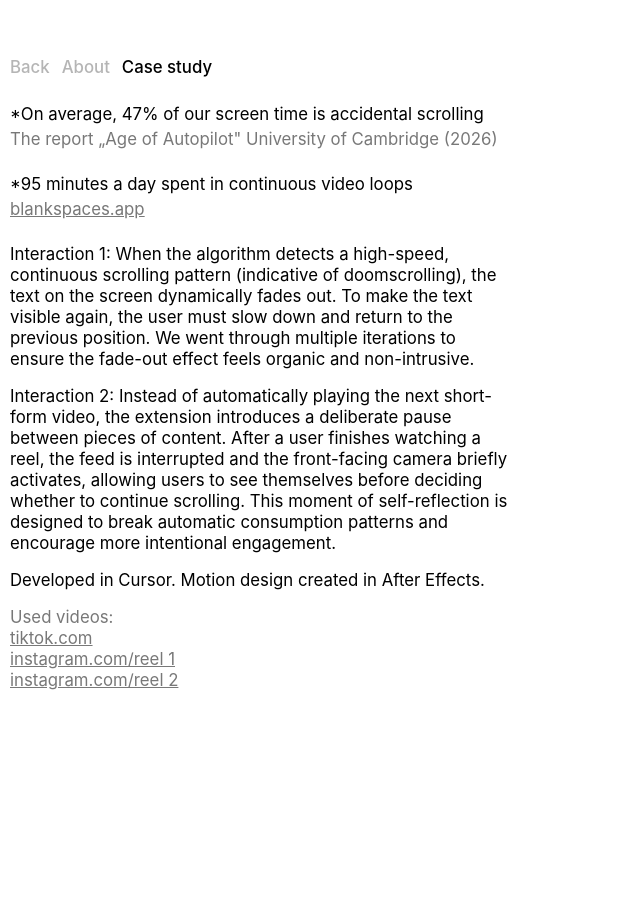
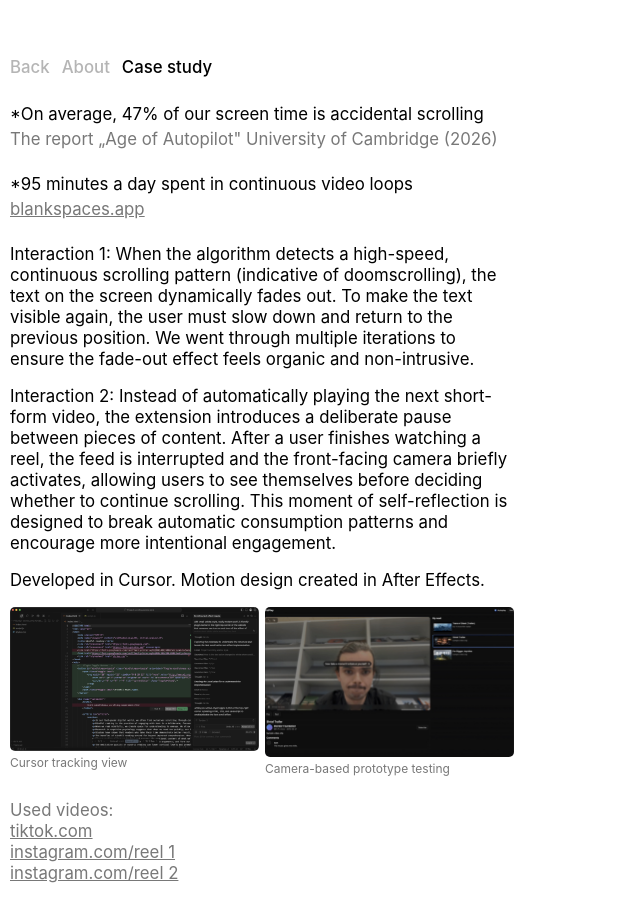
Before and after one commit to izagithub/Claudecode-portfolio, an Astro site: page /projects/microinterventions/casestudy in a window 1280 px wide. Shown: the part 105-1026 px from the top of the page, without its empty margins (0-640 px from the left). Before the commit the page ends 900 px from the top, so only its background shows below. Built offline with nearby package versions, Linux system fonts and the light colour scheme; Astro itself is replaced by a stand-in of ours.

Commit message:
add case study images

```diff
--- a/src/pages/projects/[slug]/casestudy.astro
+++ b/src/pages/projects/[slug]/casestudy.astro
@@ -42,6 +42,16 @@ const { project } = Astro.props;
                  <p class="text-[16.8px] text-black mb-4 leading-tight">
                     Developed in Cursor. Motion design created in After Effects.
                     </p>
+                    <div class="flex gap-[6px] mt-4 mb-6">
+    <div class="w-1/2">
+        <img src="/plugins-web.jpg" class="w-full rounded-[5px] object-cover" />
+        <p class="text-[12px] text-[#787878] mt-1 leading-tight">Cursor tracking view</p>
+    </div>
+    <div class="w-1/2">
+        <img src="/plugins-web1.jpg" class="w-full rounded-[5px] object-cover" />
+        <p class="text-[12px] text-[#787878] mt-1 leading-tight">Camera-based prototype testing</p>
+    </div>
+</div>
                 <p class="text-[16.8px] text-[#787878] mb-6 leading-tight">
                     Used videos:<br/>
                     <a href="https://www.tiktok.com/@maligoshik/video/7650166936441015573" target="_blank" rel="noopener noreferrer" class="underline">tiktok.com</a><br/>
```
Also changed, not shown: public/plugins-web.jpg (added), public/plugins-web1.jpg (added), 2 other files.
